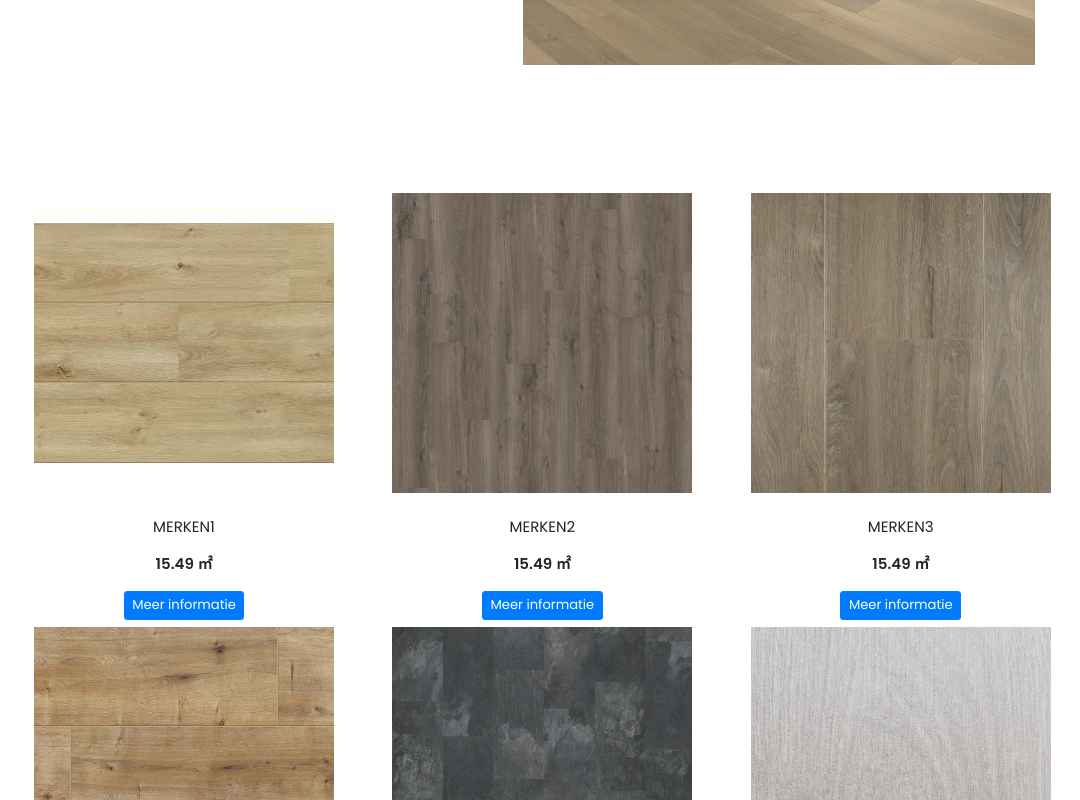
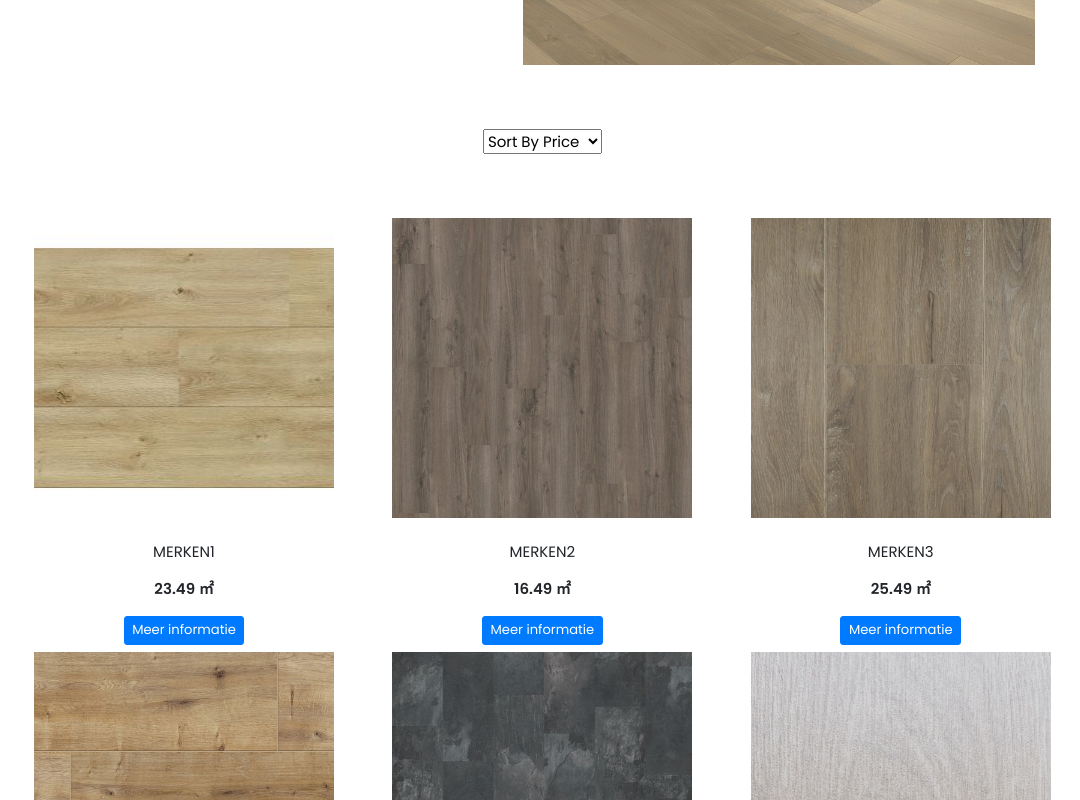
Before and after one commit to u-uysal/simulator-Ecommerce, a React (Create React App) app: page / in a window 1280 px wide. Shown: the part 460-1260 px from the top of the page, without its empty margins (200-1280 px from the left). Built offline with nearby package versions, Linux system fonts and the light colour scheme.

Commit message:
Sort by price

```diff
--- a/src/App.css
+++ b/src/App.css
@@ -42,11 +42,15 @@
   width: 40vw;
   height: 35vw;
 }
-
+form {
+  display: flex;
+  justify-content: center;
+  margin-top: 5vw;
+}
 .gallery {
   display: flex;
   flex-wrap: wrap;
-  margin-top: 10vw;
+  margin-top: 5vw;
   justify-content: space-around;
 }
 .img-part {
--- a/src/components/Data.js
+++ b/src/components/Data.js
@@ -7,7 +7,7 @@ const Info = [
     gender: "Male",
     merken: "merken1",
     old: 22.99,
-    new: 15.49,
+    new: 23.49,
   },
   {
     id: 1,
@@ -17,7 +17,7 @@ const Info = [
     gender: "Female",
     merken: "merken2",
     old: 22.99,
-    new: 15.49,
+    new: 16.49,
   },
   {
     id: 2,
@@ -27,7 +27,7 @@ const Info = [
     gender: "Male",
     merken: "merken3",
     old: 22.99,
-    new: 15.49,
+    new: 25.49,
   },
   {
     id: 3,
@@ -37,7 +37,7 @@ const Info = [
     gender: "Male",
     merken: "merken4",
     old: 22.99,
-    new: 15.49,
+    new: 18.49,
   },
   {
     id: 4,
@@ -47,7 +47,7 @@ const Info = [
     gender: "Female",
     merken: "merken5",
     old: 22.99,
-    new: 15.49,
+    new: 19.49,
   },
   {
     id: 5,
@@ -57,7 +57,7 @@ const Info = [
     gender: "Male",
     merken: "merken6",
     old: 22.99,
-    new: 15.49,
+    new: 20.49,
   },
   {
     id: 6,
@@ -67,7 +67,7 @@ const Info = [
     gender: "Male",
     merken: "merken7",
     old: 22.99,
-    new: 15.49,
+    new: 21.49,
   },
   {
     id: 7,
--- a/src/pages/Home.js
+++ b/src/pages/Home.js
@@ -25,6 +25,10 @@ export default function Home() {
     city: "",
     gender: "",
   });
+  const [sort, setSort] = useState([]);
+  const handlePriceChange = (event) => {
+    setSort(event.target.value);
+  };
 
   // find non-empty array to display certain value
 
@@ -62,6 +66,25 @@ export default function Home() {
       return { ...prevState, [name]: value };
     });
   };
+
+  // copy filter element to prevent change all array
+
+  // sort by price
+
+  let highestArray = [...filterArray].sort(
+    (a, b) => parseFloat(b.new) - parseFloat(a.new)
+  );
+  let lowestArray = [...highestArray].reverse();
+
+  let displayArray =
+    sort.length === 0
+      ? filterArray
+      : sort == "lowest"
+      ? lowestArray
+      : sort == "highest"
+      ? highestArray
+      : "";
+
   return (
     <>
       <div className="container-header ">
@@ -188,10 +211,16 @@ export default function Home() {
             <div className="main-image"></div>
           </div>
           {/* intro section ended */}
-
+          <form className="form-info">
+            <select value={sort} onChange={handlePriceChange}>
+              <option value="">Sort By Price</option>
+              <option value="lowest">Lowest Price</option>
+              <option value="highest">Highest Price</option>
+            </select>
+          </form>
           {/* gallery section is starting */}
           <div className="gallery">
-            {filterArray.length === 0 ? (
+            {displayArray.length === 0 ? (
               <div>
                 <img
                   class="img-fluid rounded"
@@ -205,9 +234,9 @@ export default function Home() {
                 </h3>
               </div>
             ) : (
-              filterArray.map((item, i) => (
-                <div className="img-part">
-                  <div key={i}>
+              displayArray.map((item, i) => (
+                <div key={i} className="img-part">
+                  <div>
                     <img
                       src={img[item.id]}
                       alt={item.merken}
```
